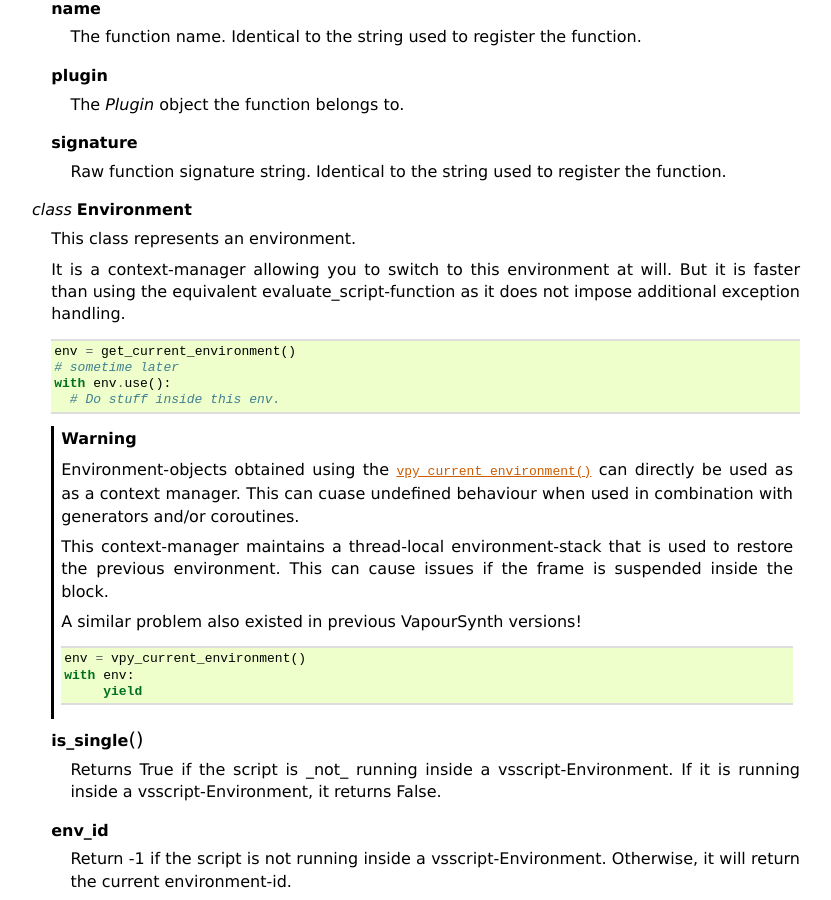
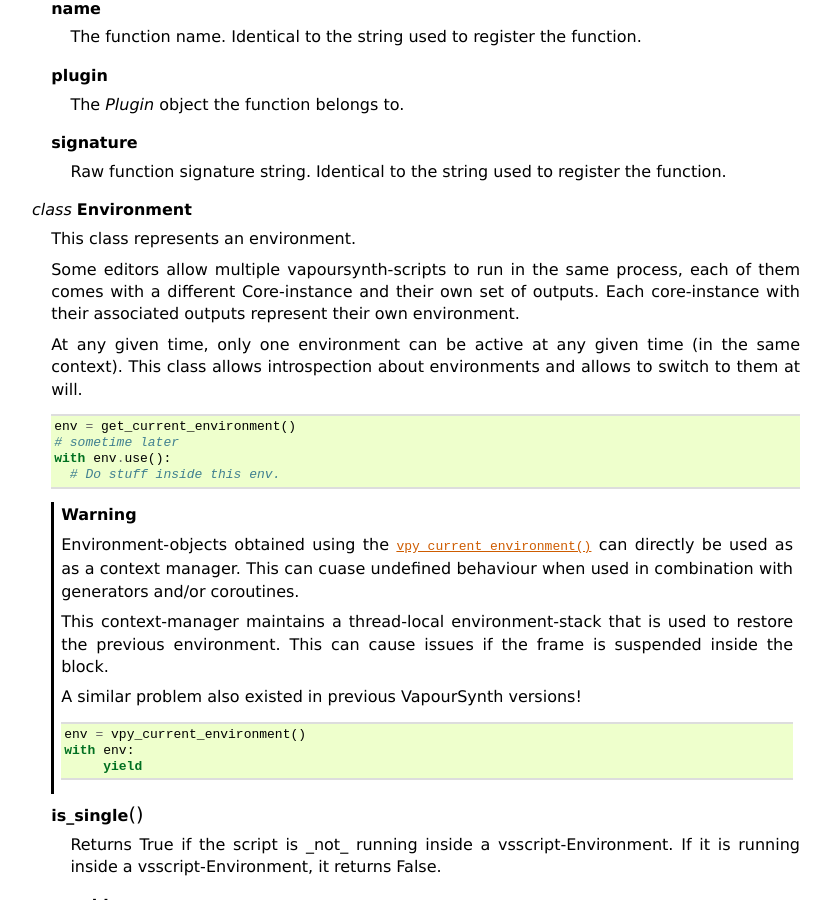
Before and after one commit to vapoursynth/vapoursynth, a Sphinx documentation site: the page built from doc/pythonreference.rst, in a window 1280 px wide and 900 px high, scrolled down 9077 px. Shown: the whole window, without its empty margins (48-879 px from the left). Built offline with Sphinx 7.4.7, drawn with Linux system fonts in a browser that asks for light colours; formulas are drawn with MathJax 3; some of the changed text lies outside the part shown.

Commit message:
Update pythonreference.rst

```diff
--- a/doc/pythonreference.rst
+++ b/doc/pythonreference.rst
@@ -515,9 +515,11 @@
 
    This class represents an environment.
 
-   It is a context-manager allowing you to switch to this environment at will.
-   But it is faster than using the equivalent evaluate_script-function as it does not
-   impose additional exception handling.
+   Some editors allow multiple vapoursynth-scripts to run in the same process, each of them comes with a different Core-instance and
+   their own set of outputs. Each core-instance with their associated outputs represent their own environment.
+
+   At any given time, only one environment can be active at any given time (in the same context). This class allows introspection about
+   environments and allows to switch to them at will.
 
    .. code::
 
@@ -605,8 +607,8 @@
    This class is intended for subclassing by custom Script-Runners and Editors.
    Normal users don't need this class. Most methods implemented here have corresponding APIs in other parts of this module.
 
-   An instance of this class controls which environment is in which context.
-   The exact meaning of "context" is defined by the concrete EnvironmentPolicy. A environment is represented by a :class:`EnvironemtnData`-object.
+   An instance of this class controls which environment is activated in a the current context.
+   The exact meaning of "context" is defined by the concrete EnvironmentPolicy. A environment is represented by a :class:`EnvironmentData`-object.
 
    To use this class, first create a subclass and then use :func:`register_policy` to get VapourSynth to use your policy. This must happen before vapoursynth is first
    used. VapourSynth will automatically register an internal policy if it needs one. The subclass must be weak-referenciable!
```
